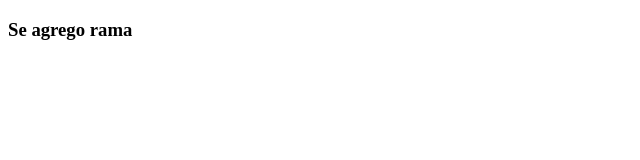
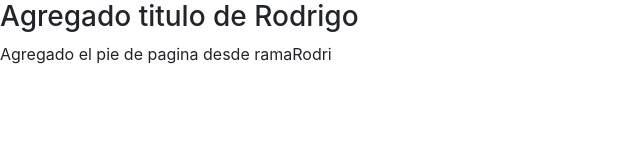
Before and after one commit to ArmandoSan/ITSSNP, a plain HTML site: page index.htm in a window 1280 px wide. Shown: the whole page, without its empty margins (0-640 px from the left). Drawn offline with nearby package versions, Linux system fonts and the light colour scheme.

Commit message:
Rama de Rodrigo

```diff
--- a/index.htm
+++ b/index.htm
@@ -1,12 +1,18 @@
 <!DOCTYPE html>
-<html lang="en">
+<html lang="es-mx">
 <head>
     <meta charset="UTF-8">
     <meta http-equiv="X-UA-Compatible" content="IE=edge">
     <meta name="viewport" content="width=device-width, initial-scale=1.0">
+    <script src="https://code.jquery.com/jquery-3.6.0.min.js" integrity="sha256-/xUj+3OJU5yExlq6GSYGSHk7tPXikynS7ogEvDej/m4=" crossorigin="anonymous"></script>
+    <link rel="stylesheet" href="https://maxcdn.bootstrapcdn.com/bootstrap/4.0.0/css/bootstrap.min.css" integrity="sha384-Gn5384xqQ1aoWXA+058RXPxPg6fy4IWvTNh0E263XmFcJlSAwiGgFAW/dAiS6JXm" crossorigin="anonymous">
+    <script src="https://maxcdn.bootstrapcdn.com/bootstrap/4.0.0/js/bootstrap.min.js" integrity="sha384-JZR6Spejh4U02d8jOt6vLEHfe/JQGiRRSQQxSfFWpi1MquVdAyjUar5+76PVCmYl" crossorigin="anonymous"></script>
+    <script src="https://code.jquery.com/jquery-3.2.1.slim.min.js" integrity="sha384-KJ3o2DKtIkvYIK3UENzmM7KCkRr/rE9/Qpg6aAZGJwFDMVNA/GpGFF93hXpG5KkN" crossorigin="anonymous"></script>
+    <script src="https://cdnjs.cloudflare.com/ajax/libs/popper.js/1.12.9/umd/popper.min.js" integrity="sha384-ApNbgh9B+Y1QKtv3Rn7W3mgPxhU9K/ScQsAP7hUibX39j7fakFPskvXusvfa0b4Q" crossorigin="anonymous"></script>
     <title>Document</title>
 </head>
 <body>
-    <h3>Se agrego rama</h3>
+    <h3>Agregado titulo de Rodrigo</h3>
+    <footer>Agregado el pie de pagina desde ramaRodri</footer>
 </body>
 </html>
```
